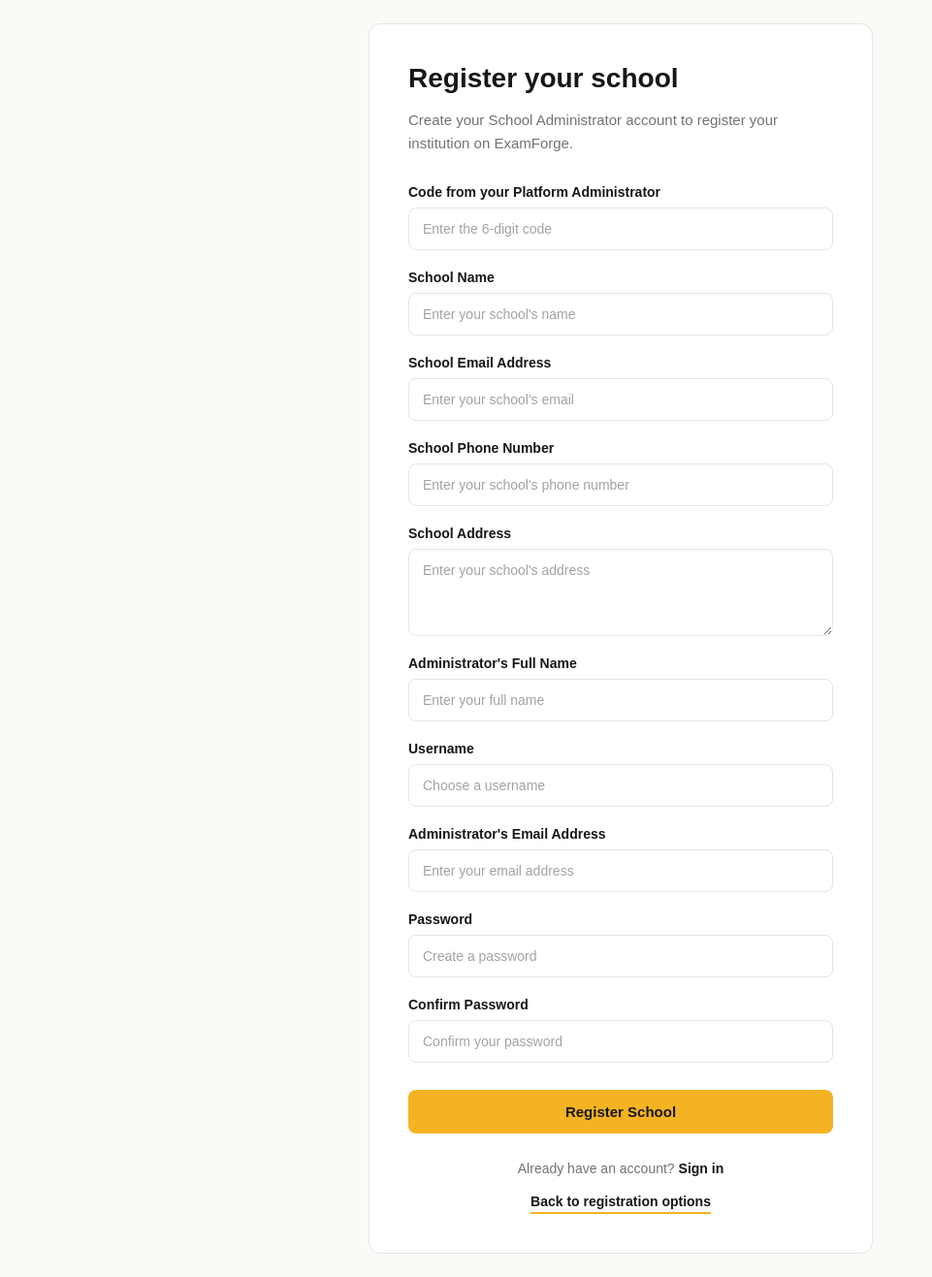
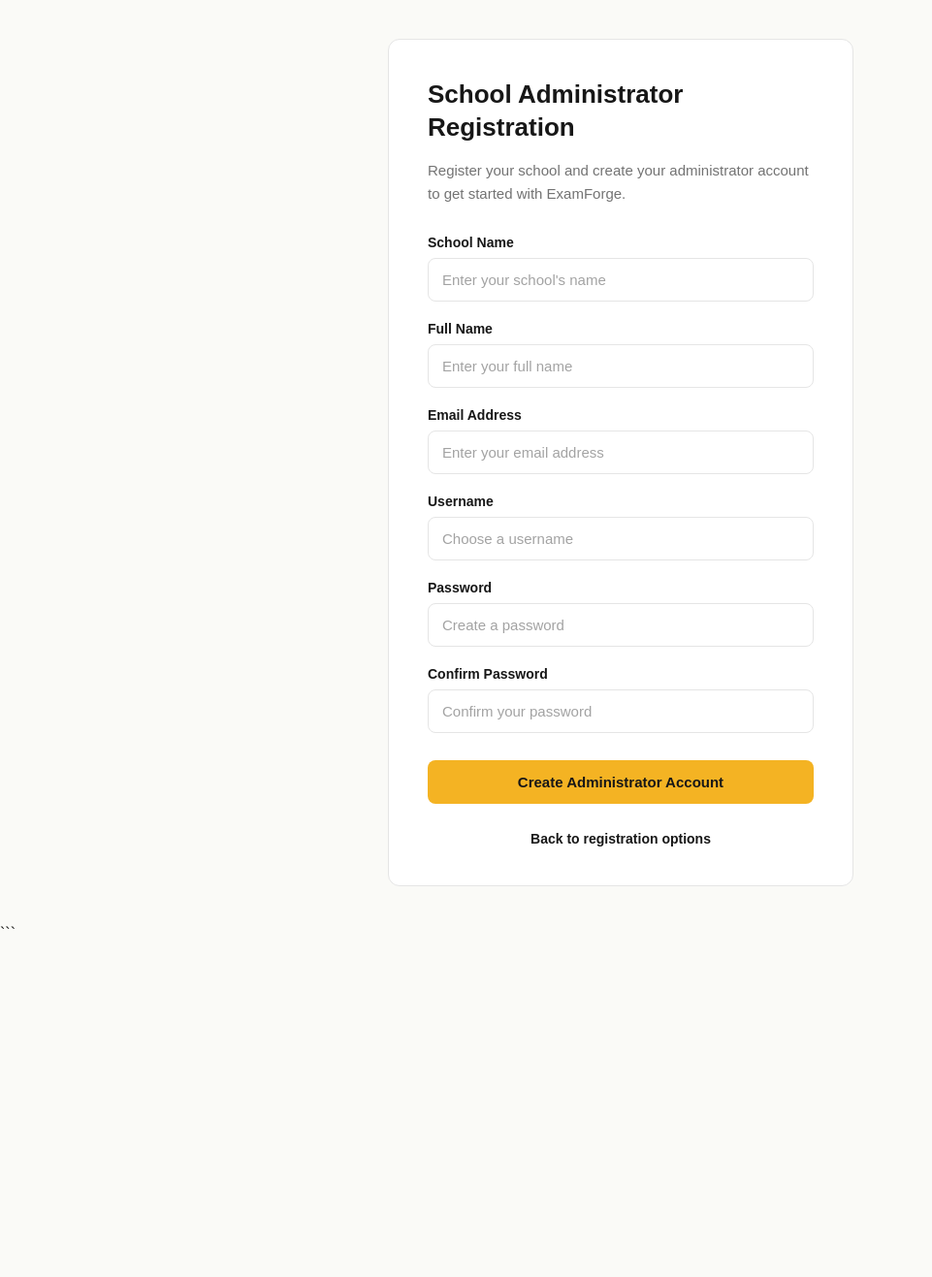
Before and after one commit to abenezerwassefa-byte/ExamForge, a Django app: page /accounts/register/school-admin/ in a window 1280 px wide. Shown: the whole page at 97% size, without its empty margins (0-961 px from the left). After the commit the page ends 958 px from the top, so only its background shows below. Run offline with Django 5.2, Linux system fonts and the light colour scheme.

Commit message:
Add authentication page and styles, enhance registration forms, and update dashboard sections

````diff
--- a/accounts/static/accounts/css/school_admin_register.css
+++ b/accounts/static/accounts/css/school_admin_register.css
@@ -5,6 +5,7 @@
     --color-background: #FAFAF7;
     --color-text-secondary: #737373;
     --color-border: #E5E5E5;
+    --color-error: #DC2626;
 }
 
 /* General page styling */
@@ -27,14 +28,14 @@ main {
     display: flex;
     justify-content: center;
     align-items: center;
-    padding: 24px;
+    padding: 40px 20px;
 }
 
 /* Registration card */
 
 .registration-card {
     width: 100%;
-    max-width: 520px;
+    max-width: 480px;
     padding: 40px;
     background-color: var(--color-white);
     border: 1px solid var(--color-border);
@@ -46,12 +47,12 @@ main {
 .registration-header h1 {
     margin-top: 0;
     margin-bottom: 12px;
-    font-size: 28px;
+    font-size: 26px;
     font-weight: 700;
-    color: var(--color-black);
+    line-height: 1.3;
 }
 
-.description {
+.registration-header p {
     margin-bottom: 30px;
     color: var(--color-text-secondary);
     font-size: 15px;
@@ -75,45 +76,44 @@ main {
 .form-group label {
     font-size: 14px;
     font-weight: 700;
-    color: var(--color-black);
 }
 
-/* Input fields and textarea */
+/* Input fields */
 
-.form-group input,
-.form-group textarea {
+.form-group input {
     width: 100%;
     padding: 13px 14px;
-
     font-family: inherit;
-    font-size: 14px;
-
+    font-size: 15px;
     color: var(--color-black);
     background-color: var(--color-white);
-
     border: 1px solid var(--color-border);
     border-radius: 8px;
-
     outline: none;
 
     transition: border-color 0.2s ease,
                 box-shadow 0.2s ease;
 }
 
-.form-group input::placeholder,
-.form-group textarea::placeholder {
+.form-group input::placeholder {
     color: #A3A3A3;
 }
 
-.form-group textarea {
-    resize: vertical;
-    min-height: 90px;
+.form-group input:focus {
+    border-color: var(--color-marigold);
+    box-shadow: 0 0 0 3px rgba(244, 179, 35, 0.15);
 }
 
-.form-group input:focus,
-.form-group textarea:focus {
-    border-color: var(--color-marigold);
-    box-shadow: 0 0 0 3px rgba(244, 179, 35, 0.15);
+/* Error message */
+
+.error-message {
+    margin: 0;
+    padding: 12px;
+    color: var(--color-error);
+    background-color: #FEF2F2;
+    border: 1px solid #FECACA;
+    border-radius: 8px;
+    font-size: 13px;
 }
 
 /* Submit button */
@@ -123,9 +123,9 @@ main {
     padding: 14px;
     margin-top: 8px;
 
+    font-family: inherit;
     font-size: 15px;
     font-weight: 700;
-    font-family: inherit;
 
     color: var(--color-black);
     background-color: var(--color-marigold);
@@ -153,11 +153,6 @@ main {
     margin-top: 28px;
     text-align: center;
     font-size: 14px;
-    color: var(--color-text-secondary);
-}
-
-.registration-footer p {
-    margin-bottom: 18px;
 }
 
 .registration-footer a {
@@ -170,18 +165,12 @@ main {
     color: var(--color-text-secondary);
 }
 
-.back-link {
-    display: inline-block;
-    border-bottom: 2px solid var(--color-marigold);
-    padding-bottom: 3px;
-}
-
 /* Responsive layout */
 
 @media (max-width: 480px) {
 
     main {
-        padding: 16px;
+        padding: 20px 16px;
     }
 
     .registration-card {
@@ -189,7 +178,7 @@ main {
     }
 
     .registration-header h1 {
-        font-size: 24px;
+        font-size: 23px;
     }
 
 }
--- a/accounts/templates/accounts/school_admin_dashboard.html
+++ b/accounts/templates/accounts/school_admin_dashboard.html
@@ -111,7 +111,7 @@
         <section class="welcome-section">
 
             <div>
-                <h2>Welcome back.</h2>
+                <h2>{{ school.name }}</h2>
                 <p>
                     Here's an overview of your school's academic activities.
                 </p>
--- a/accounts/templates/accounts/school_admin_register.html
+++ b/accounts/templates/accounts/school_admin_register.html
@@ -20,44 +20,25 @@
 
             <header class="registration-header">
 
-                <h1>Register your school</h1>
+                <h1>School Administrator Registration</h1>
 
-                <p class="description">
-                    Create your School Administrator account to
-                    register your institution on ExamForge.
+                <p>
+                    Register your school and create your administrator account
+                    to get started with ExamForge.
                 </p>
 
             </header>
-
 
             <form method="POST" class="registration-form">
 
                 {% csrf_token %}
 
-                <!-- Platform Administrator Authorization -->
+                {% if error %}
+                    <p class="error-message">{{ error }}</p>
+                {% endif %}
 
                 <div class="form-group">
-                    <label for="totp_code">
-                        Code from your Platform Administrator
-                    </label>
 
-                    <input
-                        type="text"
-                        id="totp_code"
-                        name="totp_code"
-                        placeholder="Enter the 6-digit code"
-                        maxlength="6"
-                        pattern="[0-9]{6}"
-                        inputmode="numeric"
-                        autocomplete="one-time-code"
-                        required
-                    >
-                </div>
-
-
-                <!-- School Information -->
-
-                <div class="form-group">
                     <label for="school_name">School Name</label>
 
                     <input
@@ -67,50 +48,12 @@
                         placeholder="Enter your school's name"
                         required
                     >
+
                 </div>
 
+                <div class="form-group">
 
-                <div class="form-group">
-                    <label for="school_email">School Email Address</label>
-
-                    <input
-                        type="email"
-                        id="school_email"
-                        name="school_email"
-                        placeholder="Enter your school's email"
-                        required
-                    >
-                </div>
-
-
-                <div class="form-group">
-                    <label for="school_phone">School Phone Number</label>
-
-                    <input
-                        type="tel"
-                        id="school_phone"
-                        name="school_phone"
-                        placeholder="Enter your school's phone number"
-                    >
-                </div>
-
-
-                <div class="form-group">
-                    <label for="school_address">School Address</label>
-
-                    <textarea
-                        id="school_address"
-                        name="school_address"
-                        placeholder="Enter your school's address"
-                        rows="3"
-                    ></textarea>
-                </div>
-
-
-                <!-- Administrator Information -->
-
-                <div class="form-group">
-                    <label for="full_name">Administrator's Full Name</label>
+                    <label for="full_name">Full Name</label>
 
                     <input
                         type="text"
@@ -119,10 +62,25 @@
                         placeholder="Enter your full name"
                         required
                     >
+
                 </div>
 
+                <div class="form-group">
+
+                    <label for="email">Email Address</label>
+
+                    <input
+                        type="email"
+                        id="email"
+                        name="email"
+                        placeholder="Enter your email address"
+                        required
+                    >
+
+                </div>
 
                 <div class="form-group">
+
                     <label for="username">Username</label>
 
                     <input
@@ -130,71 +88,48 @@
                         id="username"
                         name="username"
                         placeholder="Choose a username"
-                        autocomplete="username"
                         required
                     >
+
                 </div>
 
+                <div class="form-group">
 
-                <div class="form-group">
-                    <label for="email">Administrator's Email Address</label>
-
-                    <input
-                        type="email"
-                        id="email"
-                        name="email"
-                        placeholder="Enter your email address"
-                        autocomplete="email"
-                        required
-                    >
-                </div>
-
-
-                <div class="form-group">
-                    <label for="password1">Password</label>
+                    <label for="password">Password</label>
 
                     <input
                         type="password"
-                        id="password1"
-                        name="password1"
+                        id="password"
+                        name="password"
                         placeholder="Create a password"
-                        autocomplete="new-password"
                         required
                     >
+
                 </div>
 
+                <div class="form-group">
 
-                <div class="form-group">
-                    <label for="password2">Confirm Password</label>
+                    <label for="confirm_password">Confirm Password</label>
 
                     <input
                         type="password"
-                        id="password2"
-                        name="password2"
+                        id="confirm_password"
+                        name="confirm_password"
                         placeholder="Confirm your password"
-                        autocomplete="new-password"
                         required
                     >
+
                 </div>
 
-
-                <!-- Submit -->
-
                 <button type="submit" class="submit-button">
-                    Register School
+                    Create Administrator Account
                 </button>
 
             </form>
 
-
             <footer class="registration-footer">
 
-                <p>
-                    Already have an account?
-                    <a href="{% url 'login' %}">Sign in</a>
-                </p>
-
-                <a href="{% url 'register' %}" class="back-link">
+                <a href="{% url 'register' %}">
                     Back to registration options
                 </a>
 
@@ -207,3 +142,4 @@
 </body>
 
 </html>
+```
````
Also changed, not shown: accounts/static/accounts/css/authentication.css (added, +194 -0 lines), accounts/static/accounts/css/instructor_register.css (+21 -0 lines), accounts/templates/accounts/authentication.html (added, +82 -0 lines), accounts/templates/accounts/instructor_dashboard.html (+29 -1 lines), accounts/templates/accounts/instructor_register.html (+20 -65 lines).
